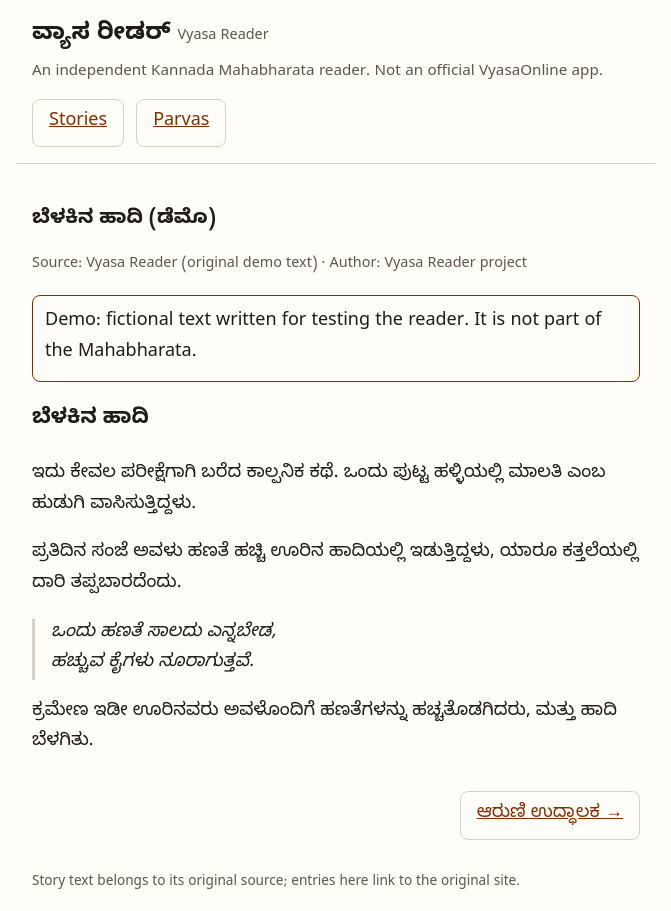
After one commit to AshweejaKR/vyasa_reader, a Flask app: page /read/demo-story in a window 1280 px wide. The commit adds this page. Shown: the whole page, without its empty margins (304-975 px from the left). Run offline with Flask 3, Linux system fonts and the light colour scheme.

Commit message:
Phase 02: add stories/parvas lists, read route, and fictional demo content

```diff
--- a/app.py
+++ b/app.py
@@ -1,11 +1,13 @@
 import json
 from pathlib import Path
 
-from flask import Flask, render_template
+from flask import Flask, abort, render_template
 
 BASE_DIR = Path(__file__).resolve().parent
 CATALOG_PATH = BASE_DIR / "data" / "catalog.json"
+CONTENT_DIR = (BASE_DIR / "data" / "content").resolve()
 REQUIRED = ("id", "title", "collection", "sort_order", "source_url", "content_status")
+BLOCK_TYPES = ("heading", "paragraph", "verse")
 
 app = Flask(__name__)
 
@@ -25,12 +27,38 @@
         if (
             isinstance(entry, dict)
             and all(key in entry for key in REQUIRED)
-            and str(entry["source_url"]).startswith("https://")
+            and (not entry["source_url"] or str(entry["source_url"]).startswith("https://"))
         ):
             items.append(entry)
-    items.sort(key=lambda e: (str(e["collection"]), str(e["sort_order"]).zfill(6)))
+    items.sort(key=lambda e: (str(e["collection"]), int(e["sort_order"]) if str(e["sort_order"]).isdigit() else 0))
     skipped = len(data) - len(items)
     return items, (f"{skipped} catalog entries were skipped as invalid." if skipped else None)
+
+
+def load_content(item):
+    """Return the content dict for an approved item, or None if unavailable or invalid."""
+    if item["content_status"] != "approved" or not item.get("content_path"):
+        return None
+    path = (CONTENT_DIR / str(item["content_path"])).resolve()
+    if path.suffix != ".json" or not path.is_relative_to(CONTENT_DIR):
+        return None
+    try:
+        content = json.loads(path.read_text(encoding="utf-8"))
+    except (OSError, ValueError):
+        return None
+    blocks = content.get("blocks") if isinstance(content, dict) else None
+    if not isinstance(blocks, list) or not all(
+        isinstance(b, dict) and b.get("type") in BLOCK_TYPES and b.get("id") and isinstance(b.get("text"), str)
+        for b in blocks
+    ):
+        return None
+    return content
+
+
+def list_page(collection, heading):
+    items, error = load_catalog()
+    items = [i for i in items if i["collection"] == collection]
+    return render_template("list.html", heading=heading, items=items, error=error)
 
 
 @app.route("/")
@@ -39,6 +67,36 @@
     stories = [i for i in items if i["collection"] == "stories"]
     parvas = [i for i in items if i["collection"] == "parvas"]
     return render_template("home.html", stories=stories, parvas=parvas, error=error)
+
+
+@app.route("/stories")
+def stories():
+    return list_page("stories", "Stories")
+
+
+@app.route("/parvas")
+def parvas():
+    return list_page("parvas", "Parvas")
+
+
+@app.route("/read/<item_id>")
+def read(item_id):
+    items, _ = load_catalog()
+    same = []
+    for item in items:
+        if item["id"] == item_id:
+            current = item
+            same = [i for i in items if i["collection"] == item["collection"]]
+            break
+    else:
+        abort(404)
+    pos = same.index(current)
+    prev_item = same[pos - 1] if pos > 0 else None
+    next_item = same[pos + 1] if pos + 1 < len(same) else None
+    content = load_content(current)
+    return render_template(
+        "read.html", item=current, content=content, prev_item=prev_item, next_item=next_item
+    )
 
 
 @app.route("/health")
--- a/data/catalog.json
+++ b/data/catalog.json
@@ -1,10 +1,22 @@
 [
+  {
+    "id": "demo-story",
+    "title": "ಬೆಳಕಿನ ಹಾದಿ (ಡೆಮೊ)",
+    "collection": "stories",
+    "sort_order": 1,
+    "source_url": "",
+    "source_name": "Vyasa Reader (original demo text)",
+    "author": "Vyasa Reader project",
+    "content_status": "approved",
+    "content_path": "demo-story.json"
+  },
   {
     "id": "aruni-uddalaka",
     "title": "ಆರುಣಿ ಉದ್ಧಾಲಕ",
     "collection": "stories",
-    "sort_order": 1,
+    "sort_order": 2,
     "source_url": "https://www.vyasaonline.com/2018/10/27/%E0%B2%86%E0%B2%B0%E0%B3%81%E0%B2%A3%E0%B2%BF-%E0%B2%89%E0%B2%A6%E0%B3%8D%E0%B2%A7%E0%B2%BE%E0%B2%B2%E0%B2%95/mahabharata/",
+    "source_name": "VyasaOnline",
     "content_status": "link_only",
     "content_path": null
   },
@@ -12,8 +24,9 @@
     "id": "stories-index",
     "title": "ಮಹಾಭಾರತದ ಕಥೆಗಳು",
     "collection": "stories",
-    "sort_order": 2,
+    "sort_order": 3,
     "source_url": "https://www.vyasaonline.com/stories-in-mahabharata-kannada/",
+    "source_name": "VyasaOnline",
     "content_status": "link_only",
     "content_path": null
   },
@@ -23,6 +36,7 @@
     "collection": "parvas",
     "sort_order": 1,
     "source_url": "https://www.vyasaonline.com/translations10/",
+    "source_name": "VyasaOnline",
     "content_status": "link_only",
     "content_path": null
   }
--- /dev/null
+++ b/data/content/demo-story.json
@@ -0,0 +1,12 @@
+{
+  "title": "ಬೆಳಕಿನ ಹಾದಿ (ಡೆಮೊ)",
+  "author": "Vyasa Reader project",
+  "demo": true,
+  "blocks": [
+    {"id": "b1", "type": "heading", "text": "ಬೆಳಕಿನ ಹಾದಿ"},
+    {"id": "b2", "type": "paragraph", "text": "ಇದು ಕೇವಲ ಪರೀಕ್ಷೆಗಾಗಿ ಬರೆದ ಕಾಲ್ಪನಿಕ ಕಥೆ. ಒಂದು ಪುಟ್ಟ ಹಳ್ಳಿಯಲ್ಲಿ ಮಾಲತಿ ಎಂಬ ಹುಡುಗಿ ವಾಸಿಸುತ್ತಿದ್ದಳು."},
+    {"id": "b3", "type": "paragraph", "text": "ಪ್ರತಿದಿನ ಸಂಜೆ ಅವಳು ಹಣತೆ ಹಚ್ಚಿ ಊರಿನ ಹಾದಿಯಲ್ಲಿ ಇಡುತ್ತಿದ್ದಳು, ಯಾರೂ ಕತ್ತಲೆಯಲ್ಲಿ ದಾರಿ ತಪ್ಪಬಾರದೆಂದು."},
+    {"id": "b4", "type": "verse", "text": "ಒಂದು ಹಣತೆ ಸಾಲದು ಎನ್ನಬೇಡ,\nಹಚ್ಚುವ ಕೈಗಳು ನೂರಾಗುತ್ತವೆ."},
+    {"id": "b5", "type": "paragraph", "text": "ಕ್ರಮೇಣ ಇಡೀ ಊರಿನವರು ಅವಳೊಂದಿಗೆ ಹಣತೆಗಳನ್ನು ಹಚ್ಚತೊಡಗಿದರು, ಮತ್ತು ಹಾದಿ ಬೆಳಗಿತು."}
+  ]
+}
--- a/static/style.css
+++ b/static/style.css
@@ -20,6 +20,10 @@
 .list small { display: block; color: var(--muted); font-size: 0.85rem; }
 .empty { color: var(--muted); }
 .notice { padding: 0.75rem; border: 1px solid var(--link); border-radius: 0.5rem; }
+.credit { color: var(--muted); font-size: 0.9rem; }
+.verse { white-space: pre-line; font-style: italic; padding-left: 1rem; border-left: 3px solid var(--line); }
+.button { display: inline-block; padding: 0.6rem 1.2rem; border: 2px solid var(--link); border-radius: 0.5rem; text-decoration: none; font-weight: bold; }
+.pager { display: flex; justify-content: space-between; gap: 1rem; margin-top: 2rem; }
 footer { color: var(--muted); font-size: 0.85rem; }
 .skip { position: absolute; left: -999px; }
 .skip:focus { left: 0.5rem; top: 0.5rem; background: var(--bg); padding: 0.5rem; }
--- a/templates/base.html
+++ b/templates/base.html
@@ -12,8 +12,8 @@
     <h1><a href="{{ url_for('home') }}">ವ್ಯಾಸ ರೀಡರ್ <span>Vyasa Reader</span></a></h1>
     <p>An independent Kannada Mahabharata reader. Not an official VyasaOnline app.</p>
     <nav aria-label="Main">
-      <a href="{{ url_for('home') }}#stories">Stories</a>
-      <a href="{{ url_for('home') }}#parvas">Parvas</a>
+      <a href="{{ url_for('stories') }}">Stories</a>
+      <a href="{{ url_for('parvas') }}">Parvas</a>
     </nav>
   </header>
   <main id="main">{% block content %}{% endblock %}</main>
--- /dev/null
+++ b/templates/read.html
@@ -0,0 +1,33 @@
+{% extends "base.html" %}
+{% block title %}{{ item.title }} - Vyasa Reader{% endblock %}
+{% block content %}
+<article>
+  <h2>{{ item.title }}</h2>
+  <p class="credit">
+    Source: {{ item.source_name or 'Unknown' }}{% if item.author %} &middot; Author: {{ item.author }}{% endif %}
+    {% if item.source_url %}&middot; <a href="{{ item.source_url }}" target="_blank" rel="noopener noreferrer">Original</a>{% endif %}
+  </p>
+
+  {% if item.content_status == 'approved' and content %}
+    {% if content.demo %}<p class="notice">Demo: fictional text written for testing the reader. It is not part of the Mahabharata.</p>{% endif %}
+    {% for block in content.blocks %}
+      {% if block.type == 'heading' %}<h3 id="{{ block.id }}">{{ block.text }}</h3>
+      {% elif block.type == 'verse' %}<p id="{{ block.id }}" class="verse">{{ block.text }}</p>
+      {% else %}<p id="{{ block.id }}">{{ block.text }}</p>{% endif %}
+    {% endfor %}
+  {% elif item.content_status == 'approved' %}
+    <p class="notice" role="alert">This text is not available right now.</p>
+  {% else %}
+    <p>This item is not shown in the app. Read it on the original site.</p>
+  {% endif %}
+
+  {% if item.source_url and not content %}
+    <p><a class="button" href="{{ item.source_url }}" target="_blank" rel="noopener noreferrer">Open Original</a></p>
+  {% endif %}
+</article>
+
+<nav class="pager" aria-label="Previous and next">
+  {% if prev_item %}<a href="{{ url_for('read', item_id=prev_item.id) }}">&larr; {{ prev_item.title }}</a>{% else %}<span></span>{% endif %}
+  {% if next_item %}<a href="{{ url_for('read', item_id=next_item.id) }}">{{ next_item.title }} &rarr;</a>{% endif %}
+</nav>
+{% endblock %}
```
Also changed, not shown: PLAN.md (+1 -1 lines), docs/DEVELOPMENT_LOG.md (+6 -0 lines), docs/PROGRESS.md (+2 -2 lines), templates/_items.html (added, +14 -0 lines), templates/home.html (+3 -16 lines), templates/list.html (added, +10 -0 lines), README.md.
